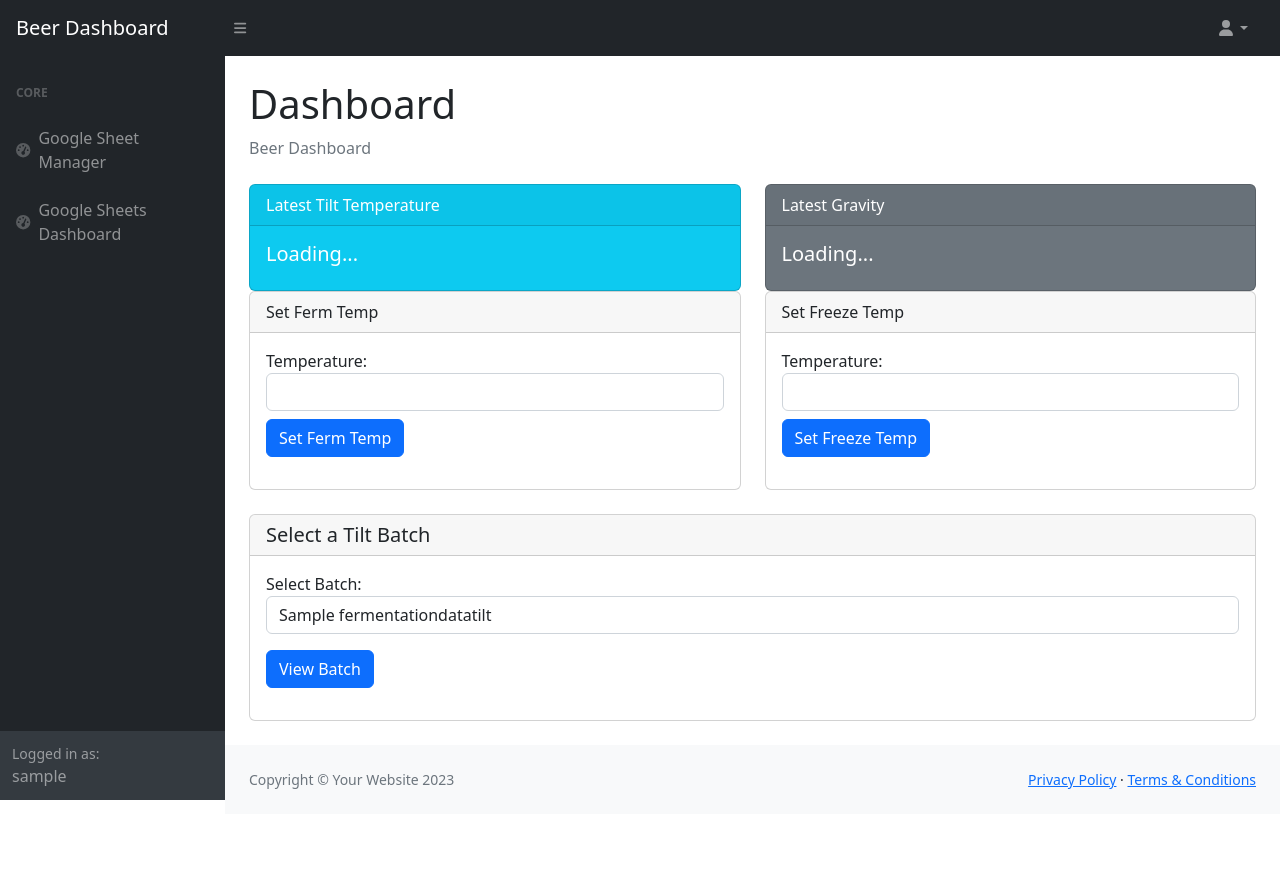
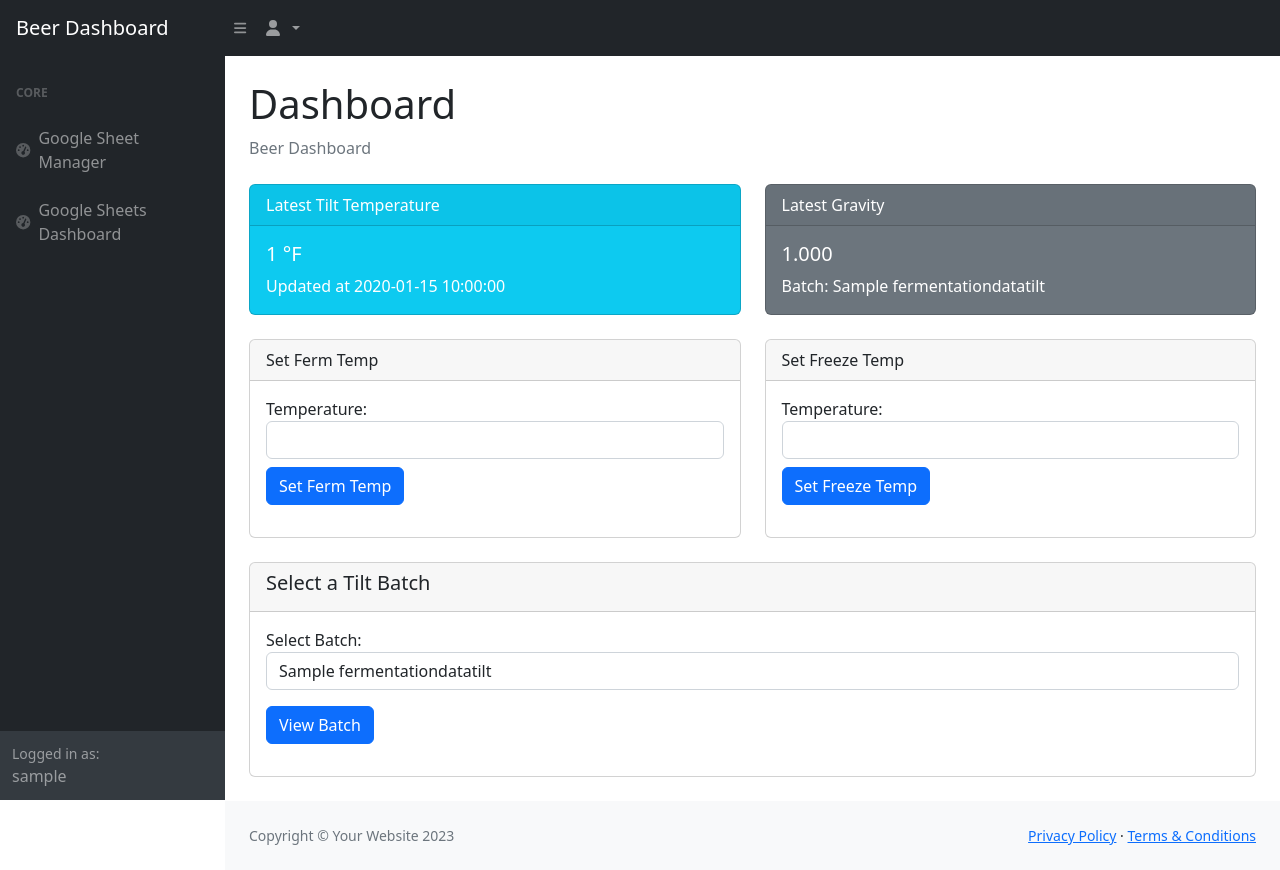
Before and after one commit to BrianPaur/BeerDashboardProject, a Django app: page / in a window 1280 px wide. Before the commit the page ends 800 px from the top, so only its background shows below. Run offline with Django 5.2, Linux system fonts and the light colour scheme; a user stored in the database is signed in; tables that the repository leaves empty hold one stand-in row (values such as "Sample post"); parts of the project's set-up code (start-up, migrations or seed data) failed here and were passed over; some libraries are stand-ins or nearby versions.

Commit message:
playing around with ajax cards to display tilt data. Also setting up postgre db

```diff
--- a/dashboard/templates/dashboard/index.html
+++ b/dashboard/templates/dashboard/index.html
@@ -2,6 +2,7 @@
 {% load form_tags %}
 {% csrf_token %}
 
+<!DOCTYPE html>
 <html lang="en-US">
   <head>
     <meta charset="utf-8" />
@@ -10,28 +11,24 @@
     <meta name="description" content="" />
     <meta name="author" content="" />
     <title>Beer Dashboard</title>
+
     <link href="https://cdn.jsdelivr.net/npm/simple-datatables@7.1.2/dist/style.min.css" rel="stylesheet" />
-        <link rel="stylesheet" href="{% static 'css/styles.css' %}">
+    <link rel="stylesheet" href="{% static 'css/styles.css' %}" />
     <script src="https://use.fontawesome.com/releases/v6.3.0/js/all.js" crossorigin="anonymous"></script>
   </head>
 
   <body class="sb-nav-fixed">
+    <!-- Top Navigation -->
+    <nav class="sb-topnav navbar navbar-expand navbar-dark bg-dark">
+      <a class="navbar-brand ps-3" href="{% url 'index' %}">Beer Dashboard</a>
+      <button class="btn btn-link btn-sm order-1 order-lg-0 me-4 me-lg-0" id="sidebarToggle"><i class="fas fa-bars"></i></button>
 
-    <nav class="sb-topnav navbar navbar-expand navbar-dark bg-dark">
-        <!-- Navbar Brand-->
-        <a class="navbar-brand ps-3" href="{% url 'index' %}">Beer Dashboard</a>
-        <!-- Sidebar Toggle-->
-        <button class="btn btn-link btn-sm order-1 order-lg-0 me-4 me-lg-0" id="sidebarToggle" href="#!"><i class="fas fa-bars"></i></button>
-        <!-- Navbar Logout-->
-        <form class="d-none d-md-inline-block form-inline ms-auto me-0 me-md-3 my-2 my-md-0"></form>
-        <!-- Navbar-->
       <ul class="navbar-nav ms-auto ms-md-0 me-3 me-lg-4">
         <li class="nav-item dropdown">
-                <a class="nav-link dropdown-toggle" id="navbarDropdown" href="#" role="button" data-bs-toggle="dropdown" aria-expanded="false"><i class="fas fa-user fa-fw"></i></a>
+          <a class="nav-link dropdown-toggle" id="navbarDropdown" href="#" role="button" data-bs-toggle="dropdown" aria-expanded="false">
+            <i class="fas fa-user fa-fw"></i>
+          </a>
           <ul class="dropdown-menu dropdown-menu-end" aria-labelledby="navbarDropdown">
-<!--                    <li><a class="dropdown-item" href="#!">Settings</a></li>-->
-<!--                    <li><a class="dropdown-item" href="#!">Activity Log</a></li>-->
-<!--                    <li><hr class="dropdown-divider" /></li>-->
             {% if user.is_authenticated %}
             <li>
               <form method="post" action="{% url 'logout' %}">
@@ -48,20 +45,12 @@
     </nav>
 
     <div id="layoutSidenav">
+      <!-- Sidebar -->
       <div id="layoutSidenav_nav">
         <nav class="sb-sidenav accordion sb-sidenav-dark" id="sidenavAccordion">
           <div class="sb-sidenav-menu">
             <div class="nav">
               <div class="sb-sidenav-menu-heading">Core</div>
-<!--                        <a class="nav-link" href="dashboard_view">-->
-<!--                            <div class="sb-nav-link-icon"><i class="fas fa-tachometer-alt"></i></div>-->
-<!--                            Dashboard-->
-<!--                        </a>-->
-
-<!--                        <a class="nav-link" href="historical_data">-->
-<!--                            <div class="sb-nav-link-icon"><i class="fas fa-tachometer-alt"></i></div>-->
-<!--                            Historical Data-->
-<!--                        </a>-->
               <a class="nav-link" href="update_google_sheet_url">
                 <div class="sb-nav-link-icon"><i class="fas fa-tachometer-alt"></i></div>
                 Google Sheet Manager
@@ -74,14 +63,12 @@
           </div>
           <div class="sb-sidenav-footer">
             <div class="small">Logged in as:</div>
-                    {% if user.is_authenticated %}
-                        {{ user.username }}
-                    {% else %}
-                        Guest
-                    {% endif %}
+            {{ user.username|default:"Guest" }}
           </div>
         </nav>
       </div>
+
+      <!-- Main Content -->
       <div id="layoutSidenav_content">
         <main>
           <div class="container-fluid px-4">
@@ -89,10 +76,9 @@
             <ol class="breadcrumb mb-4">
               <li class="breadcrumb-item active">Beer Dashboard</li>
             </ol>
+
+            <!-- Tilt AJAX Cards -->
             <div class="row mb-4 gx-4">
-
-                    <!-- temperature and gravity display -->
-
               <div class="col-lg-6 col-12">
                 <div class="card text-white bg-info">
                   <div class="card-header">Latest Tilt Temperature</div>
@@ -111,9 +97,10 @@
                   </div>
                 </div>
               </div>
+            </div>
 
-
-                      <!-- Ferm Controller -->
+            <!-- Set Temp Controls -->
+            <div class="row mb-4 gx-4">
               <div class="col-lg-6 col-12">
                 <div class="card h-100">
                   <div class="card-header">Set Ferm Temp</div>
@@ -126,15 +113,12 @@
                         {{ ferm_form.temp|add_class:"form-control" }}
                       </div>
                       <button type="submit" name="ferm-temp-submit" class="btn btn-primary">Set Ferm Temp</button>
-                              {% if ferm_feedback %}
-                                <p class="mt-2 text-success">{{ ferm_feedback }}</p>
-                              {% endif %}
+                      {% if ferm_feedback %}<p class="mt-2 text-success">{{ ferm_feedback }}</p>{% endif %}
                     </form>
                   </div>
                 </div>
               </div>
 
-                      <!-- Freeze Controller -->
               <div class="col-lg-6 col-12">
                 <div class="card h-100">
                   <div class="card-header">Set Freeze Temp</div>
@@ -147,22 +131,16 @@
                         {{ freeze_form.temp|add_class:"form-control" }}
                       </div>
                       <button type="submit" name="freeze-temp-submit" class="btn btn-primary">Set Freeze Temp</button>
-                              {% if freeze_feedback %}
-                                <p class="mt-2 text-success">{{ freeze_feedback }}</p>
-                              {% endif %}
+                      {% if freeze_feedback %}<p class="mt-2 text-success">{{ freeze_feedback }}</p>{% endif %}
                     </form>
                   </div>
                 </div>
               </div>
-
             </div>
 
-
-                    <!-- tilt batch selector -->
+            <!-- Tilt Batch Selector -->
             <div class="card mb-4">
-                      <div class="card-header">
-                        <h5 class="mb-0">Select a Tilt Batch</h5>
-                      </div>
+              <div class="card-header"><h5>Select a Tilt Batch</h5></div>
               <div class="card-body">
                 <form method="POST">
                   {% csrf_token %}
@@ -175,26 +153,20 @@
               </div>
             </div>
 
-                    <!-- tilt batch chart -->
             {% if tilt_chart_html %}
+            <!-- Tilt Chart -->
             <div class="card mb-4">
-                      <div class="card-header">
-                        <h5 class="mb-0">Fermentation Graph for "{{ tilt_batch_name }}"</h5>
-                      </div>
+              <div class="card-header"><h5>Fermentation Graph for: {{ tilt_batch_name }}</h5></div>
               <div class="card-body">
-                        <div class="chart-container">
-                          {{ tilt_chart_html|safe }}
-                        </div>
+                <div class="chart-container">{{ tilt_chart_html|safe }}</div>
               </div>
             </div>
             {% endif %}
 
-                    <!-- tilt batch table -->
             {% if tilt_data %}
+            <!-- Tilt Data Table -->
             <div class="card mb-4">
-                      <div class="card-header">
-                        <h5 class="mb-0">Tilt Data Table for "{{ tilt_batch_name }}"</h5>
-                      </div>
+              <div class="card-header"><h5>Tilt Data Table for "{{ tilt_batch_name }}"</h5></div>
               <div class="card-body">
                 <div class="table-responsive">
                   <table class="table table-striped table-bordered table-hover">
@@ -225,6 +197,8 @@
             {% endif %}
           </div>
         </main>
+
+        <!-- Footer -->
         <footer class="py-4 bg-light mt-auto">
           <div class="container-fluid px-4">
             <div class="d-flex align-items-center justify-content-between small">
@@ -239,40 +213,26 @@
         </footer>
       </div>
     </div>
+
+    <!-- Scripts -->
     <script src="https://cdn.jsdelivr.net/npm/bootstrap@5.2.3/dist/js/bootstrap.bundle.min.js" crossorigin="anonymous"></script>
     <script src="https://cdnjs.cloudflare.com/ajax/libs/Chart.js/2.8.0/Chart.min.js" crossorigin="anonymous"></script>
     <script src="https://cdn.jsdelivr.net/npm/simple-datatables@7.1.2/dist/umd/simple-datatables.min.js" crossorigin="anonymous"></script>
-    <script>
-    const temperatureData = {
-    labels: [{% for entry in data %}"{{ entry.time_stamp|date:'Y-m-d H:i:s' }}"{% if not forloop.last %}, {% endif %}{% endfor %}],
-    currentTemps: [{% for entry in data %}{{ entry.current_temp }}{% if not forloop.last %}, {% endif %}{% endfor %}],
-    setTemps: [{% for entry in data %}{{ entry.set_temp }}{% if not forloop.last %}, {% endif %}{% endfor %}]
-    };
-    </script>
-    <script>
-    const dataFromDf = {{ df_json|safe }};
-    const labelsDf = dataFromDf.map(entry => entry.Timestamp);
-    const temperatureDf = dataFromDf.map(entry => parseFloat(entry.Temp));
-    </script>
     <script src="{% static 'line_graph.js' %}"></script>
     <script src="{% static 'tilt_data.js' %}"></script>
+    <script src="https://code.jquery.com/jquery-3.6.0.min.js" crossorigin="anonymous"></script>
     <script>
-        $(document).ready(function() {
-            $('#df_json').DataTable();  // Initialize DataTable
+      $(document).ready(function () {
+        $('#df_json').DataTable();
       });
-    </script>
-    <script>
+
       document.addEventListener("DOMContentLoaded", function () {
-          const sidebarToggle = document.getElementById("sidebarToggle");
-          const body = document.body;  // Get the <body> tag
-
-          sidebarToggle.addEventListener("click", function (e) {
+        document.getElementById("sidebarToggle").addEventListener("click", function (e) {
           e.preventDefault();
-            body.classList.toggle("sb-sidenav-toggled"); // Toggle the class on the body
+          document.body.classList.toggle("sb-sidenav-toggled");
         });
       });
-    </script>
-    <script>
+
       function fetchLatestTiltData() {
         fetch("/api/latest-tilt-data/")
           .then(response => response.json())
@@ -287,15 +247,11 @@
               document.getElementById("latest-gravity-name").textContent = `Batch: ${data.name}`;
             }
           })
-                .catch(err => {
-                    console.error("Failed to fetch tilt data:", err);
-                });
+          .catch(err => console.error("Failed to fetch tilt data:", err));
       }
 
-        // Initial call + repeat every 5 mins
       fetchLatestTiltData();
-        setInterval(fetchLatestTiltData, 300000);
+      setInterval(fetchLatestTiltData, 300000); // 5 minutes
     </script>
-
   </body>
 </html>
--- a/dashboard/templates/registration/login.html
+++ b/dashboard/templates/registration/login.html
@@ -9,5 +9,5 @@
     {{ form.as_p }}
     <button type="submit">Login</button>
   </form>
-  <p>Don't have an account? <a href="{% url 'register' %}">Register here</a></p>
+<!--  <p>Don't have an account? <a href="{% url 'register' %}">Register here</a></p>-->
 {% endblock %}
--- a/dashboard/urls.py
+++ b/dashboard/urls.py
@@ -17,4 +17,5 @@ urlpatterns = [
     path('tilt-data/', views.receive_tilt_data, name='receive_tilt_data'),
     path('debug-tilt/', views.tilt_debug, name='tilt_debug'),
     path('google_sheets_dashboard/', views.google_sheet_dashboard, name='google_sheets_dashboard'),
+    path('api/latest-tilt-data/', views.get_latest_tilt_data, name='get_latest_tilt_data'),
 ]
--- a/dashboard/views.py
+++ b/dashboard/views.py
@@ -12,6 +12,7 @@ from django.contrib import messages
 from django.db import IntegrityError
 from django.contrib.auth import login
 from django.contrib.auth.decorators import login_required
+from django.views.decorators.http import require_GET
 
 
 from .models import TemperatureData,FermentationData, GoogleSheetSourceData, ProfileDataSelect, FermentationDataTilt
@@ -374,3 +375,17 @@ def tilt_debug(request):
     logger.info("Body: %s", request.body.decode('utf-8'))
 
     return JsonResponse({'status': 'received', 'method': request.method})
+
+@require_GET
+@login_required
+def get_latest_tilt_data(request):
+    latest = FermentationDataTilt.objects.order_by('-timestamp').first()
+    if latest:
+        return JsonResponse({
+            'temperature': latest.temperature,
+            'gravity': latest.gravity,
+            'timestamp': latest.timestamp.strftime('%Y-%m-%d %H:%M:%S'),
+            'name': latest.name
+        })
+    else:
+        return JsonResponse({'error': 'No data found'}, status=404)
```
Also changed, not shown: dashboard/forms.py (+0 -7 lines), mysite/settings.py (+11 -5 lines). Lines whose indentation alone changed are shown as unchanged.
